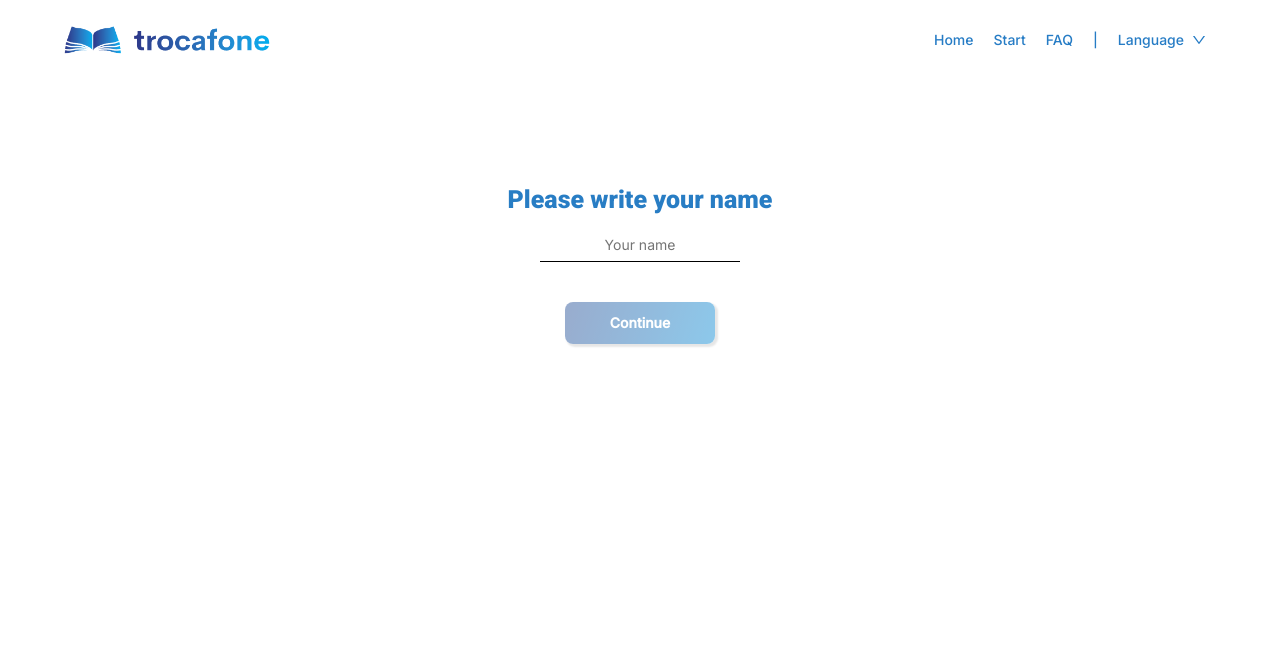
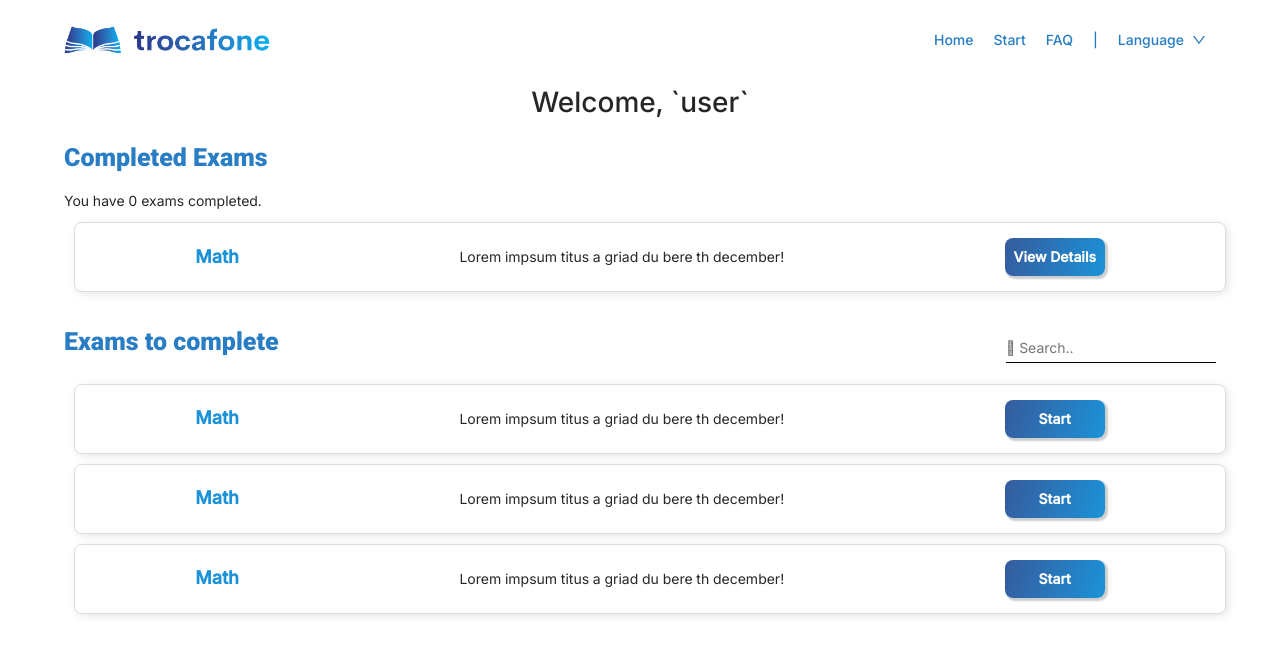
Before and after one commit to MarcosIraola/hokali-ch, a React (Create React App) app: page / in a window 1280 px wide. Both pictures are taken after a click on the element "Start". Shown: the top 654 px of the page. Built offline with nearby package versions, Linux system fonts and the light colour scheme.

Commit message:
exams card

```diff
--- /dev/null
+++ b/src/components/ExamsCard/ExamCard.jsx
@@ -0,0 +1,19 @@
+import React, { useState } from 'react'
+import TButton from '../ui/Button/TButton';
+import styles from './ExamCard.module.css'
+
+const ExamCard = (props) => {
+
+    const { id, title, description, completed } = props;
+    // const [completed, setCompleted] = useState(false);
+
+    return (
+        <div className={styles.container}>
+            <h1 className={styles.title}>{title}</h1>
+            <p className={styles.description}>{description}</p>
+            { completed ? <button className={styles.button}>View Details</button> : <button className={styles.button}>Start</button>}
+        </div>
+    )
+}
+
+export default ExamCard
--- /dev/null
+++ b/src/components/ExamsCard/ExamCard.module.css
@@ -0,0 +1,37 @@
+.container {
+    display: flex;
+    flex-direction: row;
+    width: 100%;
+    height: 70px;
+    border: 1px solid rgb(220, 220, 220);
+    border-radius: 8px;
+    box-shadow: 2px 2px 8px 0px rgba(0, 0, 0, 0.1);
+    padding: 10px;
+    justify-content: space-around;
+    margin: 10px;
+}
+
+.title {
+    font-size: 18px;
+    color: #1c93d8;
+    font-weight: bold;
+    margin: auto;
+}
+
+.description {
+    margin: auto;
+}
+
+.button {
+    margin: auto;
+    min-width: 100px;
+    width: fit-content;
+    border-radius: 8px;
+    padding: 8px;
+    background: linear-gradient(0.30turn, #355b9d, #1c93d8);
+    cursor: pointer;
+    box-shadow: 2px 2px 2px 1px rgba(0, 0, 0, 0.2);
+    color: white;
+    font-weight: bold;
+    border: none;
+}
--- a/src/pages/Start/Start.jsx
+++ b/src/pages/Start/Start.jsx
@@ -1,6 +1,7 @@
 import React, { useState } from 'react'
 import styles from './Start.module.css'
 import TButton from '../../components/ui/Button/TButton'
+import ExamCard from '../../components/ExamsCard/ExamCard'
 
 const Start = () => {
 
@@ -8,7 +9,7 @@ const Start = () => {
 
     return (
         <div className={styles.container}>
-            <p className={styles.title}>Please write your name</p>
+            {/* <p className={styles.title}>Please write your name</p>
             <input
                 className={styles.input}
                 type="text"
@@ -17,7 +18,29 @@ const Start = () => {
             />
             <div className={styles.button}>
                 <TButton title='Continue' function_1={() => console.log(name)} disabled={!name}/>
+            </div> */}
+            <h1>Welcome, `user`</h1>
+            <div className={styles.completed_container}>
+                <h2 className={styles.title}>Completed Exams</h2>
+                <span>You have 0 exams completed.</span>
+                <ExamCard title='Math' description='Lorem impsum titus a griad du bere th december!' completed/>
             </div>
+            <div className={styles.incompleted_container}>
+                <div className={styles.header}>
+                    <h2 className={styles.title}>Exams to complete</h2>
+                    <input
+                        className={styles.input}
+                        type="text"
+                        placeholder='&#xF002; Search..'
+                        onInput={e => setName(e.target.value)}
+                    />
+                </div>
+                <ExamCard title='Math' description='Lorem impsum titus a griad du bere th december!'/>
+                <ExamCard title='Math' description='Lorem impsum titus a griad du bere th december!'/>
+                <ExamCard title='Math' description='Lorem impsum titus a griad du bere th december!'/>
+
+            </div>
+
         </div>
     )
 }
--- a/src/pages/Start/Start.module.css
+++ b/src/pages/Start/Start.module.css
@@ -7,21 +7,30 @@
 
 .title {
     font-size: 25px;
-    text-align: center;
     font-weight: 900;
     font-family: 'Roboto';
     color: #287dc4;
-    margin: 100px auto 10px;
+}
+
+.header {
+    display: flex;
+    flex-direction: row;
+    justify-content: space-between;
+    margin-top: 20px;
 }
 
 .input {
     border: none;
     border-bottom: 0.5px solid black;
-    margin-bottom: 40px;
-    padding: 5px;
     outline: none;
-    text-align: center;
-    width: 200px;
+    padding: 0px !important;
+    height: 30px;
+    margin: auto 0;
+}
+
+.incompleted_container, .completed_container {
+    width: 90%;
+    text-align: left;
 }
 /*
 .button {
```
